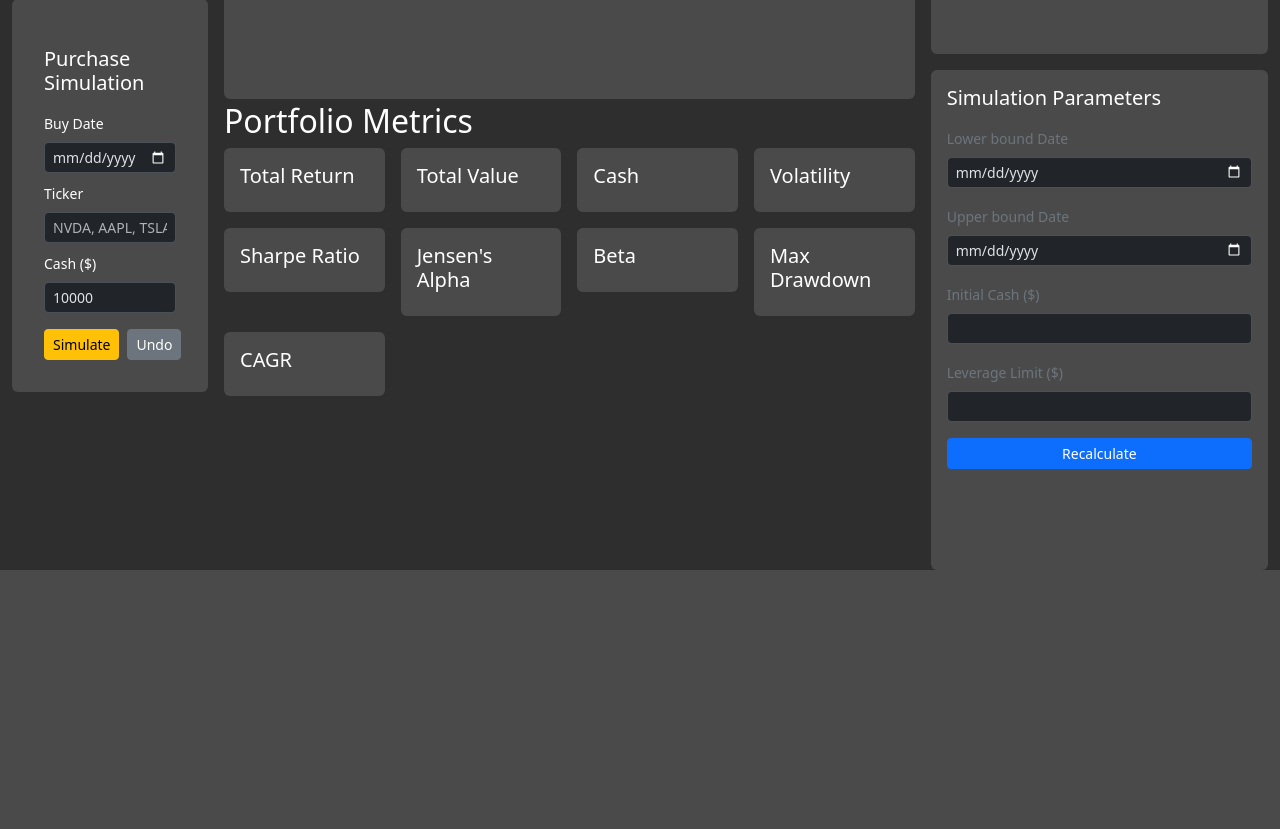
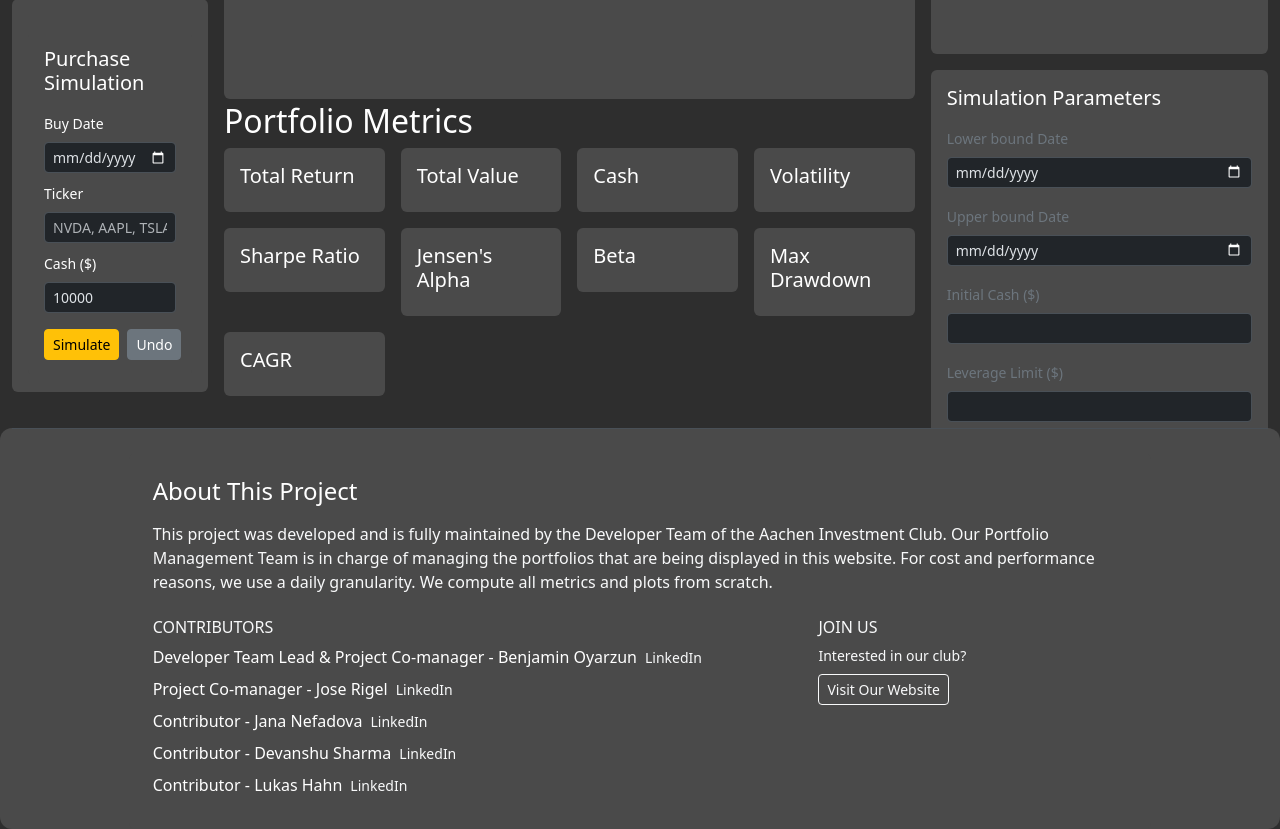
Before and after one commit to aachen-investment-club/portfolio-management, a Flask app: template portfolio/templates/index.html in a window 1280 px wide. Shown: the part 536-1365 px from the top of the page. Before the commit the page ends 1106 px from the top, so only its background shows below. Run offline with Flask 3, Linux system fonts and the light colour scheme; the template is opened without the code that fills it, so the values that code supplies are empty; parts of the project's set-up code (start-up, migrations or seed data) failed here and were passed over; some libraries are stand-ins or nearby versions.

Commit message:
added project information

```diff
--- a/portfolio/templates/components/simulation.html
+++ b/portfolio/templates/components/simulation.html
@@ -1,5 +1,5 @@
 {% macro SimulationPanel(initial_cash, leverage_limit) %}
-<div class="bg-dark-subtle rounded p-3 h-100 mt-3">
+<div class="bg-dark-subtle rounded p-3  mt-3">
     <h5 class="mb-3">Simulation Parameters</h5>
     <form method="get" action="/">
         <input type="hidden" name="portfolio" value="{{ request.args.get('portfolio', '') }}">
--- a/portfolio/templates/index.html
+++ b/portfolio/templates/index.html
@@ -102,10 +102,87 @@
                     </div>
 
                 </section>
+
             </div>
+
         </main>
 
-        <footer></footer>
+
+        <footer class="container-fluid bg-dark-subtle mt-3">
+
+            <div class="row g-3">
+                <div class="col-12">
+                <section class="container-fluid pt-4 border-top">
+                    <div class="row justify-content-center">
+                    <div class="col-12 col-lg-10">
+                        <div class="bg-dark-subtle rounded p-4">
+                        <h4 class="mb-3">About This Project</h4>
+
+                        <p class="text-light mb-4">
+                            This project was developed and is fully maintained by the Developer Team of the Aachen Investment Club.
+                            Our Portfolio Management Team is in charge of managing the portfolios that are being displayed in this website.
+
+                            For cost and performance reasons, we use a daily granularity. We compute all metrics and plots from scratch.
+                        </p>
+
+                        <div class="row g-4">
+                            <div class="col-12 col-md-8">
+                            <h6 class="text-uppercase text-light">Contributors</h6>
+                            <ul class="list-unstyled mt-2 mb-0">
+                                <li class="d-flex align-items-center gap-2 mb-2">
+                                <span>Developer Team Lead & Project Co-manager - Benjamin Oyarzun</span>
+                                <a href="https://www.linkedin.com/in/benjam%C3%ADn-o-73634a22b/" target="_blank" class="link-light small text-decoration-none">
+                                    LinkedIn
+                                </a>
+                                </li>
+
+                                <li class="d-flex align-items-center gap-2 mb-2">
+                                <span>Project Co-manager - Jose Rigel</span>
+                                <a href="https://www.linkedin.com/in/joserigel/#" target="_blank" class="link-light small text-decoration-none">
+                                    LinkedIn
+                                </a>
+                                </li>
+                                <li class="d-flex align-items-center gap-2 mb-2">
+                                <span>Contributor - Jana Nefadova</span>
+                                <a href="https://www.linkedin.com/in/jana-nefedova/" target="_blank" class="link-light small text-decoration-none">
+                                    LinkedIn
+                                </a>
+                                </li>
+                                <li class="d-flex align-items-center gap-2 mb-2">
+                                <span>Contributor - Devanshu Sharma</span>
+                                <a href="https://www.linkedin.com/in/devanshu-sharma-08b97b20b/" target="_blank" class="link-light small text-decoration-none">
+                                    LinkedIn
+                                </a>
+                                </li>
+
+                                <li class="d-flex align-items-center gap-2 mb-2">
+                                <span>Contributor - Lukas Hahn</span>
+                                <a href="https://www.linkedin.com/in/lukas-hahn-768655300/" target="_blank" class="link-light small text-decoration-none">
+                                    LinkedIn
+                                </a>
+                                </li>
+                            </ul>
+                            </div>
+
+                            <div class="col-12 col-md-4">
+                            <h6 class="text-uppercase text-light">Join Us</h6>
+                            <p class="small text-light mb-2">
+                                Interested in our club?
+                            </p>
+                            <a href="https://www.aachen-investment-club.de/" target="_blank" class="btn btn-outline-light btn-sm">
+                                Visit Our Website
+                            </a>
+                            </div>
+                        </div>
+                        </div>
+
+                    </div>
+                    </div>
+                </section>
+                </div>
+            </div>
+
+        </footer>
 
         <script src="https://cdn.plot.ly/plotly-3.2.0.min.js" charset="utf-8"></script>
         <script src="https://cdn.jsdelivr.net/npm/bootstrap@5.3.8/dist/js/bootstrap.bundle.min.js"
```
